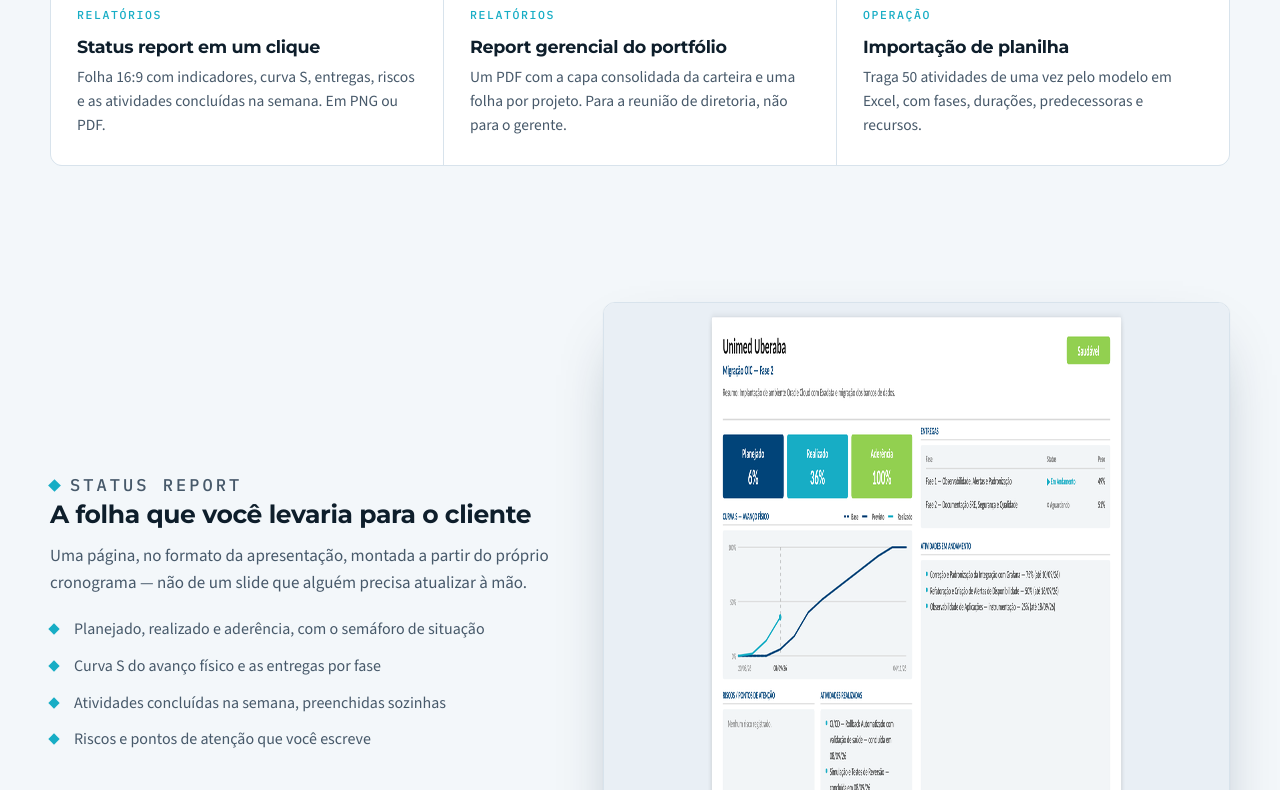
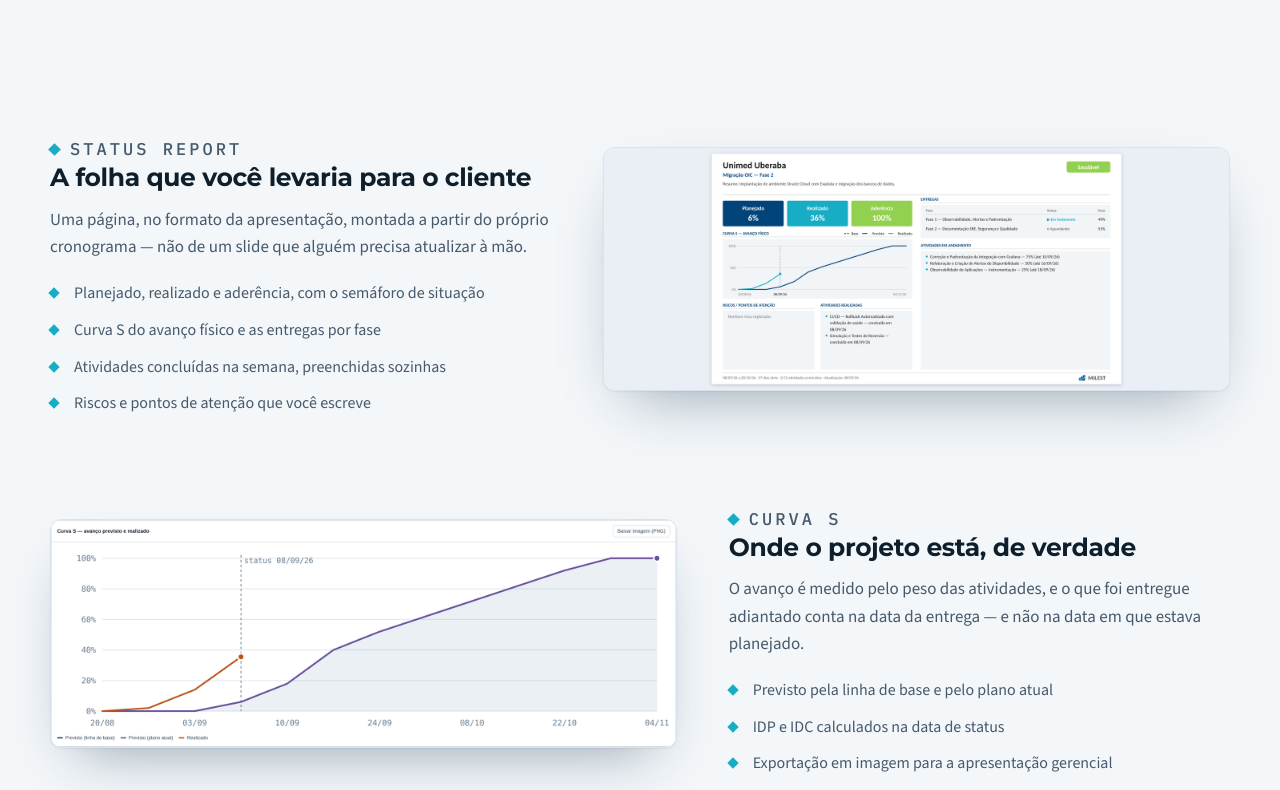
Before and after one commit to murilomchuba/milest-primedb, a plain HTML site: page site/index.html in a window 1280 px wide. Shown: the part 2010-2800 px from the top of the page. Drawn offline with nearby package versions, Linux system fonts and the light colour scheme.

Commit message:
Landing: corrige a proporção das imagens
O CSS tinha max-width sem height:auto, então o atributo height do HTML
continuava valendo e as telas achatavam verticalmente ao encolher.

```diff
--- a/site/index.html
+++ b/site/index.html
@@ -36,7 +36,7 @@
   -webkit-font-smoothing:antialiased;
 }
 @media (prefers-reduced-motion:reduce){ html{scroll-behavior:auto} *{animation:none!important;transition:none!important} }
-img{max-width:100%;display:block}
+img{max-width:100%;height:auto;display:block}
 a{color:var(--navy)}
 
 .env{width:min(var(--larg),100% - 40px);margin-inline:auto}
@@ -111,6 +111,7 @@
   display:flex;flex-wrap:wrap;gap:8px 26px;margin-top:34px;padding-top:24px;border-top:1px solid var(--linha);
   font-family:var(--f-mono);font-size:12.5px;letter-spacing:.06em;color:var(--tinta-3);
 }
+.tela img{width:100%;height:auto}
 .tela{
   border-radius:12px;overflow:hidden;background:#fff;
   border:1px solid var(--linha);
```
Also changed, not shown: site/milest-landing.html (+3 -2 lines).
